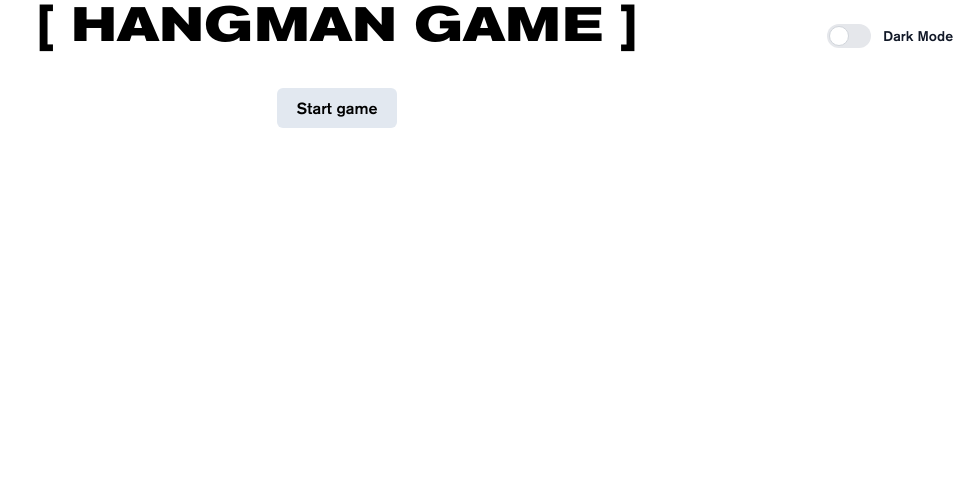
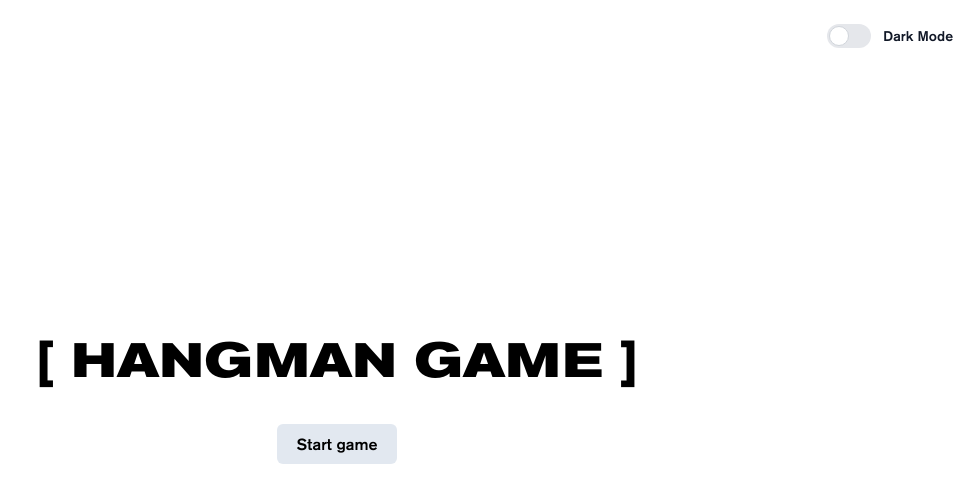
Before and after one commit to 6aTbKo89/hangman-game, a website built with Vite: page index.html in a window 1280 px wide. Shown: the whole page, without its empty margins (303-1280 px from the left). Built offline with nearby package versions, Linux system fonts and the light colour scheme.

Commit message:
Reset style in norm

```diff
--- a/src/css/style.css
+++ b/src/css/style.css
@@ -29,7 +29,7 @@
 
 @layer components {
 	#app {
-		@apply flex flex-col justify-center items-center dark:text-white dark:bg-zinc-800;
+		@apply h-screen flex flex-col justify-center items-center dark:text-white dark:bg-zinc-800;
 	}
 	.logo {
 		@apply text-2xl sm:text-4xl md:text-5xl font-bold;
```
